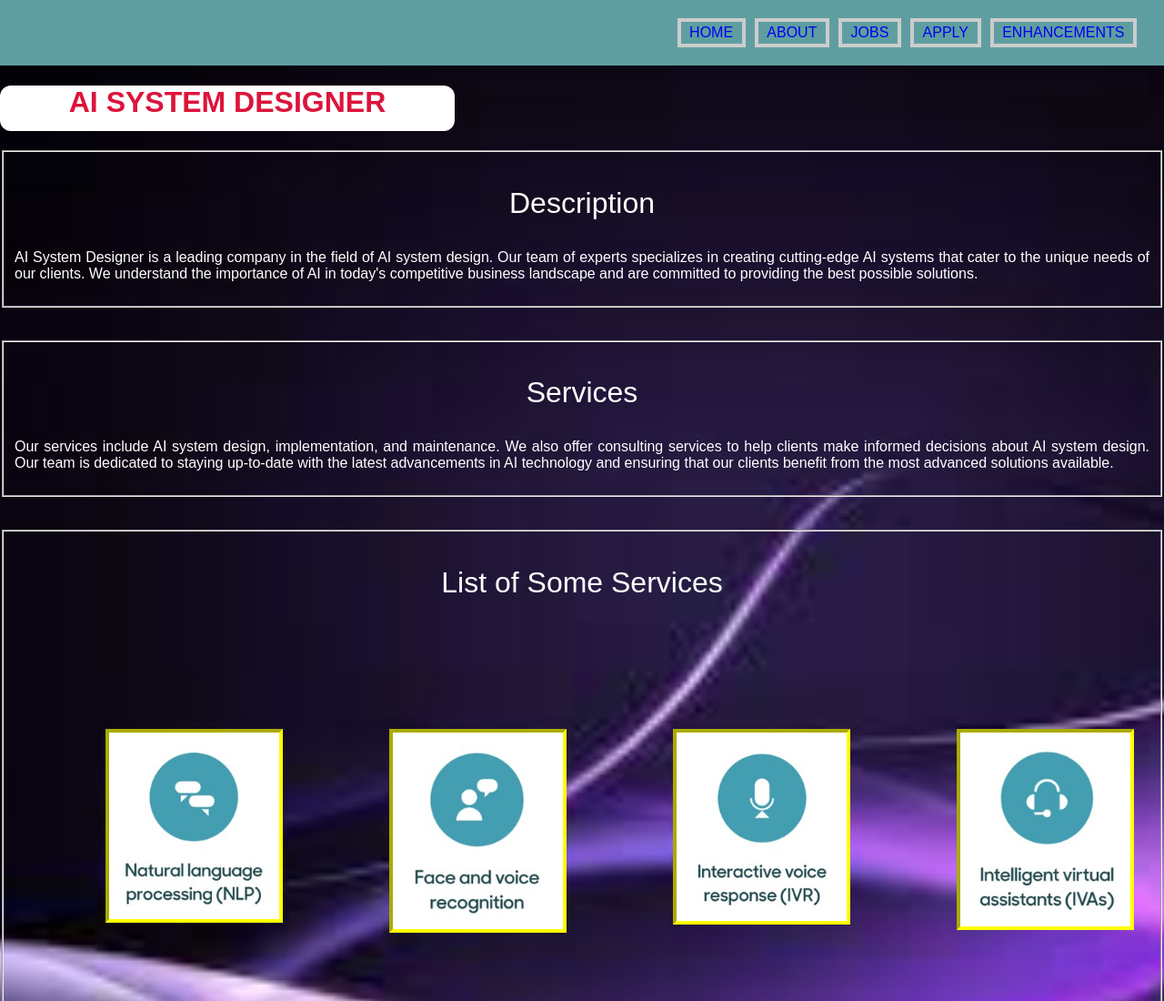
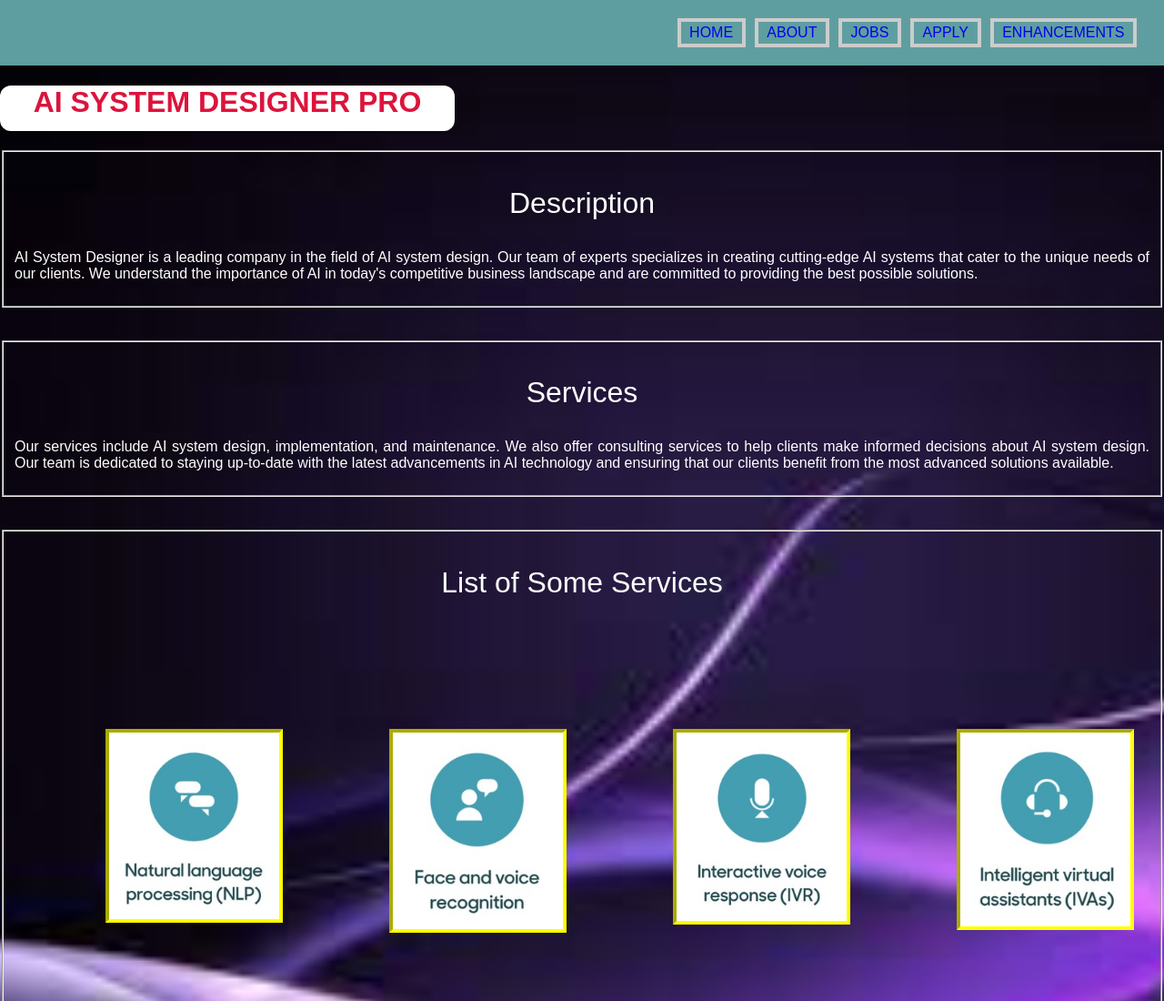
Before and after one commit to carvalhonishant/CWA-Ass-1, a plain HTML site: page index.html in a window 1280 px wide. Shown: the top 1100 px of the page at 91% size. Drawn offline with Linux system fonts and the light colour scheme.

Commit message:
Update index.html

```diff
--- a/index.html
+++ b/index.html
@@ -20,7 +20,7 @@
             <a href="enhancements.html" class="h">ENHANCEMENTS</a>
          </nav>
    </header>
-   <h1 id="h1">AI SYSTEM DESIGNER</h1>
+   <h1 id="h1">AI SYSTEM DESIGNER PRO</h1>
     <div class="description">
         <fieldset>
         <p class="des"> Description </p>
```
